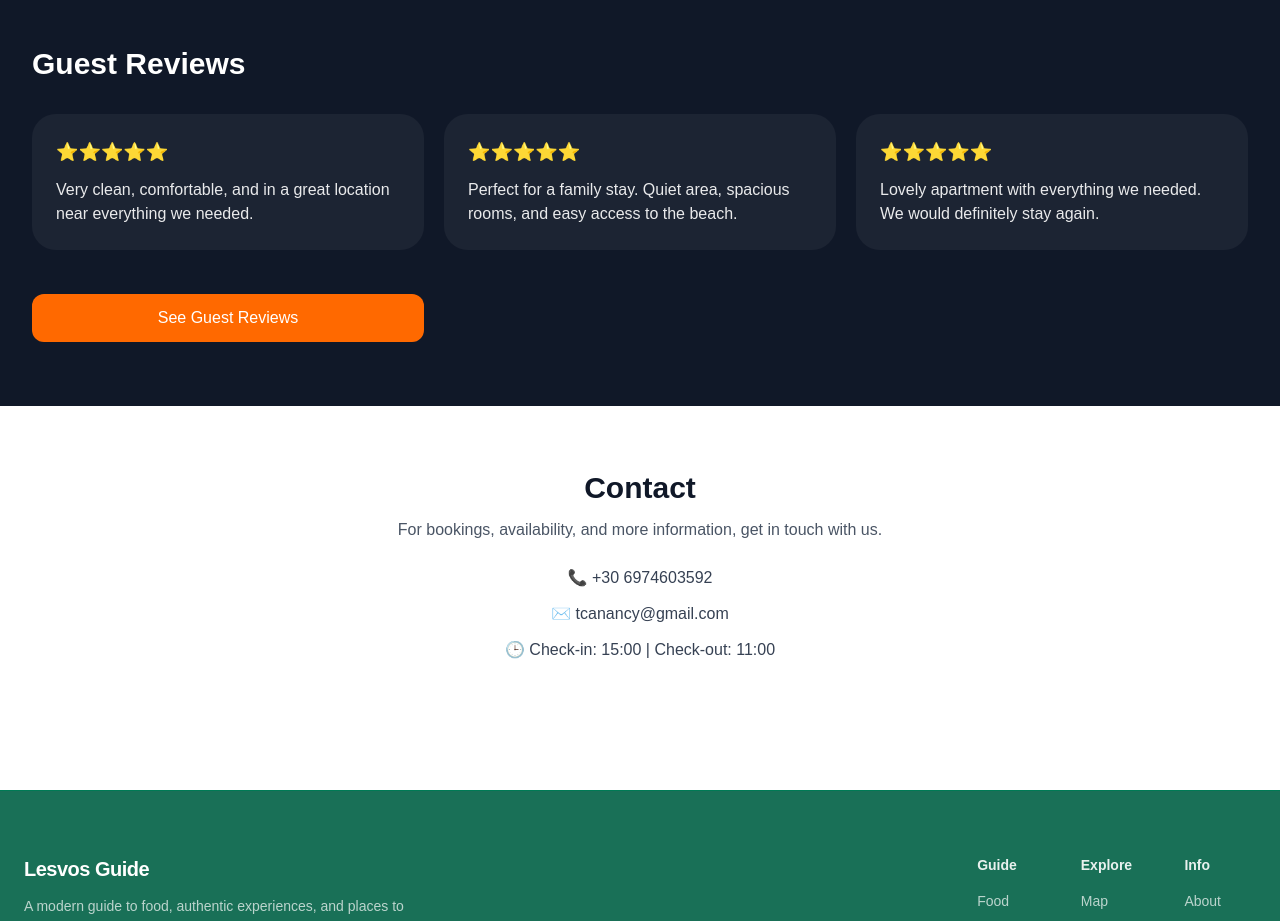
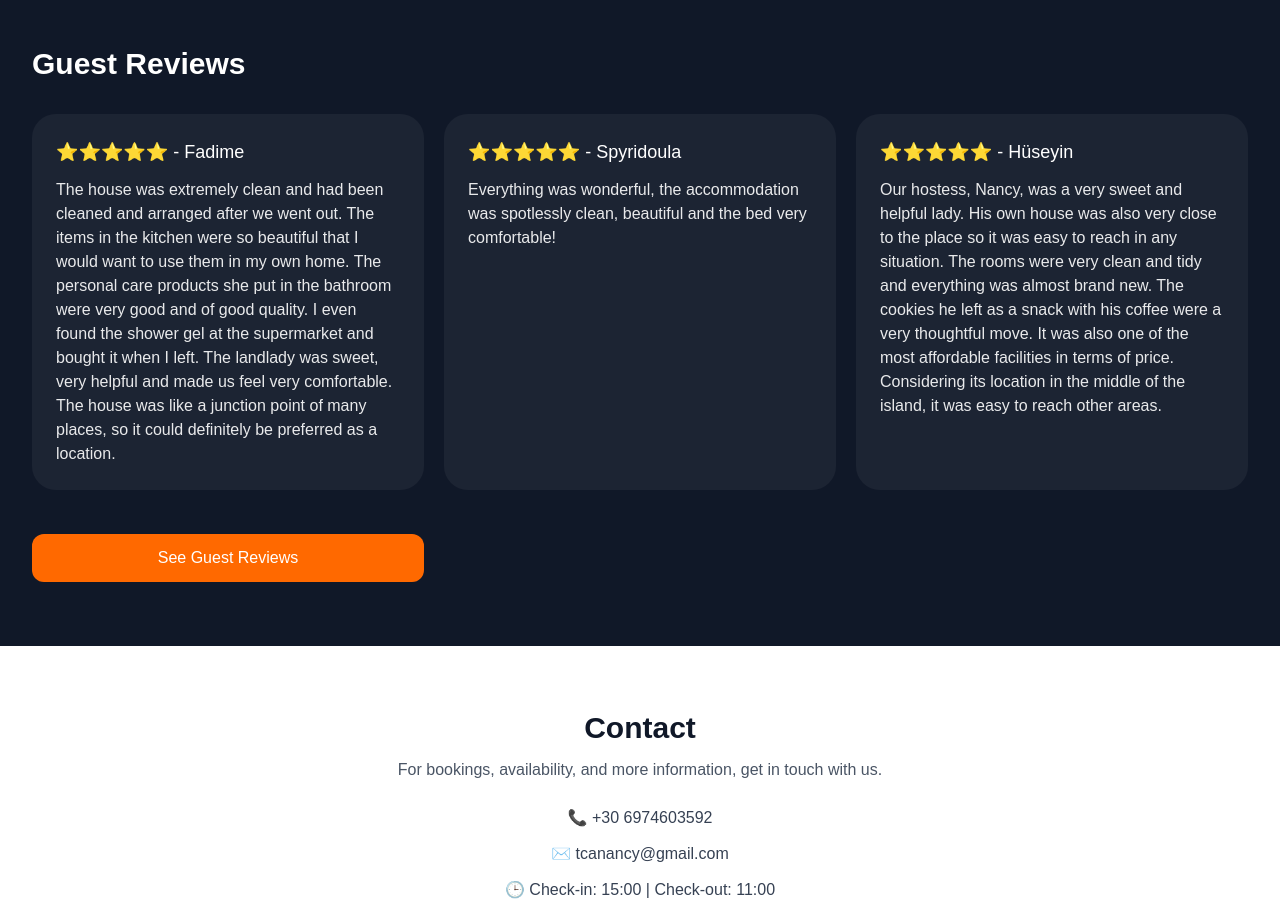
Before and after one commit to amamouridis06/lesvos-travel-guide, a Next.js app: page /hotels/thanos-cozy-appartments in a window 1280 px wide. Shown: the part 2180-3101 px from the top of the page. Built offline with nearby package versions, Linux system fonts and the light colour scheme.

Commit message:
Update page.tsx

```diff
--- a/app/hotels/thanos-cozy-appartments/page.tsx
+++ b/app/hotels/thanos-cozy-appartments/page.tsx
@@ -234,23 +234,24 @@ export default function ApartmentPage() {
 
           <div className="mt-8 grid grid-cols-1 gap-5 md:grid-cols-3">
             <div className="rounded-3xl bg-white/5 p-6">
-              <div className="mb-3 text-lg">⭐⭐⭐⭐⭐</div>
+              <div className="mb-3 text-lg">⭐⭐⭐⭐⭐ - Fadime </div>
               <p className="text-white/90">
-                Very clean, comfortable, and in a great location near everything we needed.
+               The house was extremely clean and had been cleaned and arranged after we went out. The items in the kitchen were so beautiful that I would want to use them in my own home. The personal care products she put in the bathroom were very good and of good quality. I even found the shower gel at the supermarket and bought it when I left.
+              The landlady was sweet, very helpful and made us feel very comfortable. The house was like a junction point of many places, so it could definitely be preferred as a location.
               </p>
             </div>
 
             <div className="rounded-3xl bg-white/5 p-6">
-              <div className="mb-3 text-lg">⭐⭐⭐⭐⭐</div>
+              <div className="mb-3 text-lg">⭐⭐⭐⭐⭐ - Spyridoula</div>
               <p className="text-white/90">
-                Perfect for a family stay. Quiet area, spacious rooms, and easy access to the beach.
+                Everything was wonderful, the accommodation was spotlessly clean, beautiful and the bed very comfortable!
               </p>
             </div>
 
             <div className="rounded-3xl bg-white/5 p-6">
-              <div className="mb-3 text-lg">⭐⭐⭐⭐⭐</div>
+              <div className="mb-3 text-lg">⭐⭐⭐⭐⭐ - Hüseyin</div>
               <p className="text-white/90">
-                Lovely apartment with everything we needed. We would definitely stay again.
+               Our hostess, Nancy, was a very sweet and helpful lady. His own house was also very close to the place so it was easy to reach in any situation. The rooms were very clean and tidy and everything was almost brand new. The cookies he left as a snack with his coffee were a very thoughtful move. It was also one of the most affordable facilities in terms of price. Considering its location in the middle of the island, it was easy to reach other areas.
               </p>
             </div>
             <a
```
